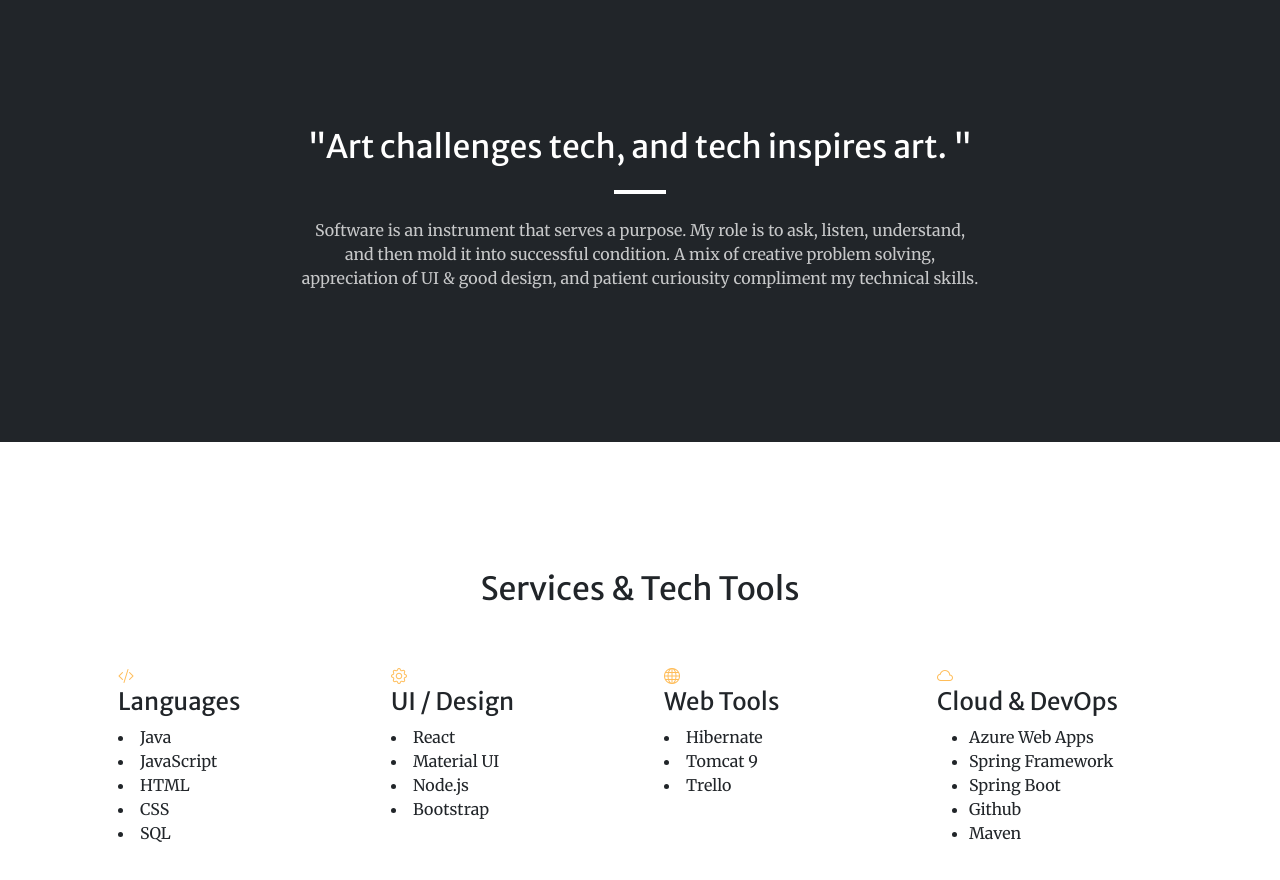
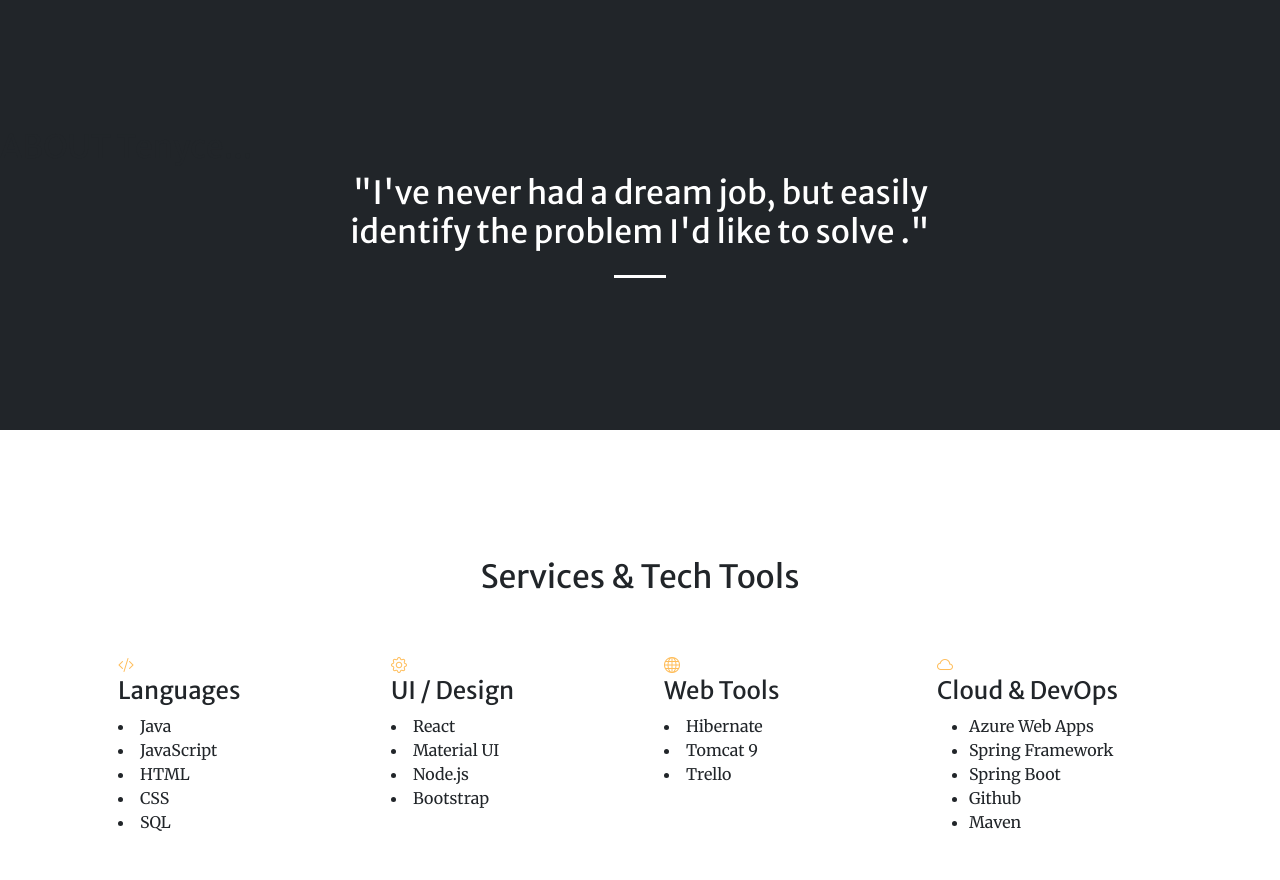
Before and after one commit to MelroseDigital/portfolio, a plain HTML site: page index.html in a window 1280 px wide. Shown: the part 800-1680 px from the top of the page. Drawn offline with nearby package versions, Linux system fonts and the light colour scheme.

Commit message:
About Page Updates

```diff
--- a/index.html
+++ b/index.html
@@ -52,12 +52,13 @@
         </header>
         <!-- About-->
         <section class="bg-dark page-section" id="about">
+            <div> <h2>ABOUT Tenyce...</h2></div>
             <div class="container px-4 px-lg-5">
                 <div class="row gx-4 gx-lg-5 justify-content-center">
                     <div class="col-lg-8 text-center">
-                        <h2 class="text-white mt-0"><blockquote>"Art challenges tech, and tech inspires art. "</blockquote></h2>
+                        <h2 class="text-white mt-0"><blockquote>"I've never had a dream job, but easily identify the problem I'd like to solve ."</blockquote></h2>
                         <hr class="divider divider-light" />
-                        <p class="text-white-75 mb-4">Software is an instrument that serves a purpose. My role is to ask, listen, understand, and then mold it into successful condition. A mix of creative problem solving, appreciation of UI & good design, and patient curiousity compliment my technical skills.</p>
+                        <p class="text-white-75 mb-4"></p>
                         <!-- <a class="btn btn-light btn-xl" href="#services"></a> -->
                     </div>
                 </div>
```
